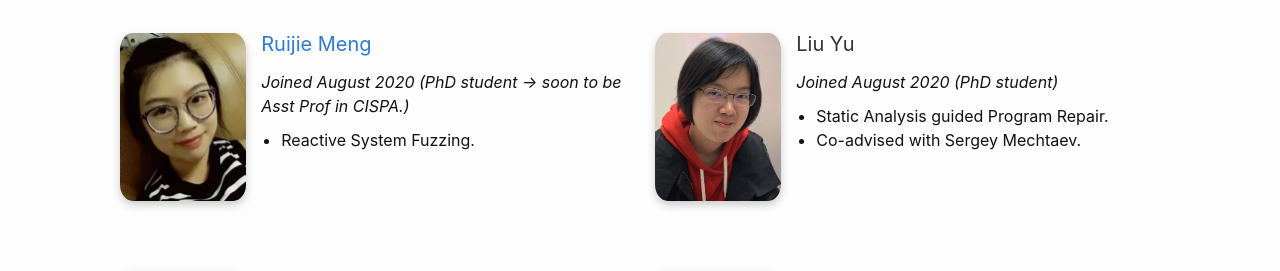
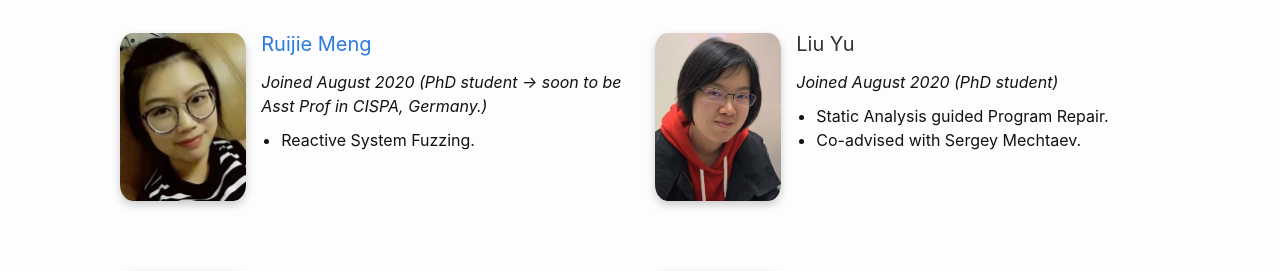
Before and after one commit to nus-tss/nus-tss.github.io, a Jekyll site: the page built from _pages/team.md, in a window 1280 px wide and 900 px high. Shown: the part 480-751 px from the top of the window. Built offline with Jekyll 4.4.1, drawn with Linux system fonts in a browser that asks for light colours; nearby versions of some CDN libraries.

Commit message:
Update student.yml

```diff
--- a/_data/team/student.yml
+++ b/_data/team/student.yml
@@ -2,7 +2,7 @@
 - name: Ruijie Meng
   photo: ruijie.jpg
   joined: August 2020
-  role: PhD student -> soon to be Asst Prof in CISPA.
+  role: PhD student -> soon to be Asst Prof in CISPA, Germany.
   topic: Reactive System Fuzzing
   website: https://mengrj.github.io/
 
```
